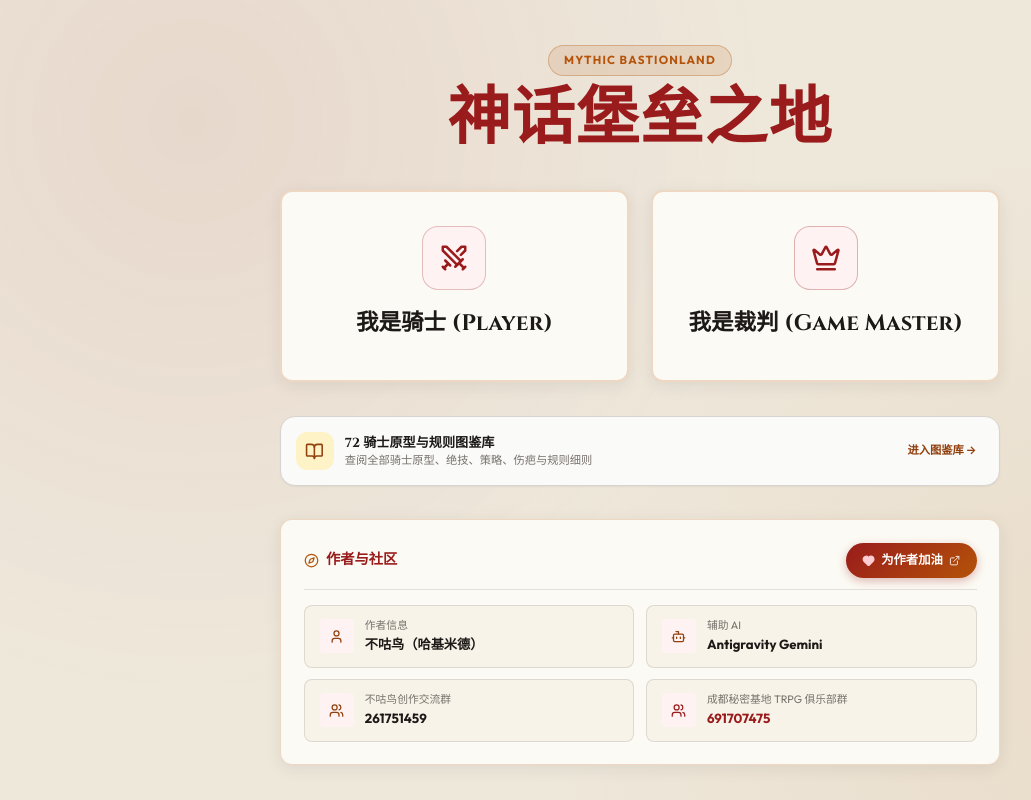
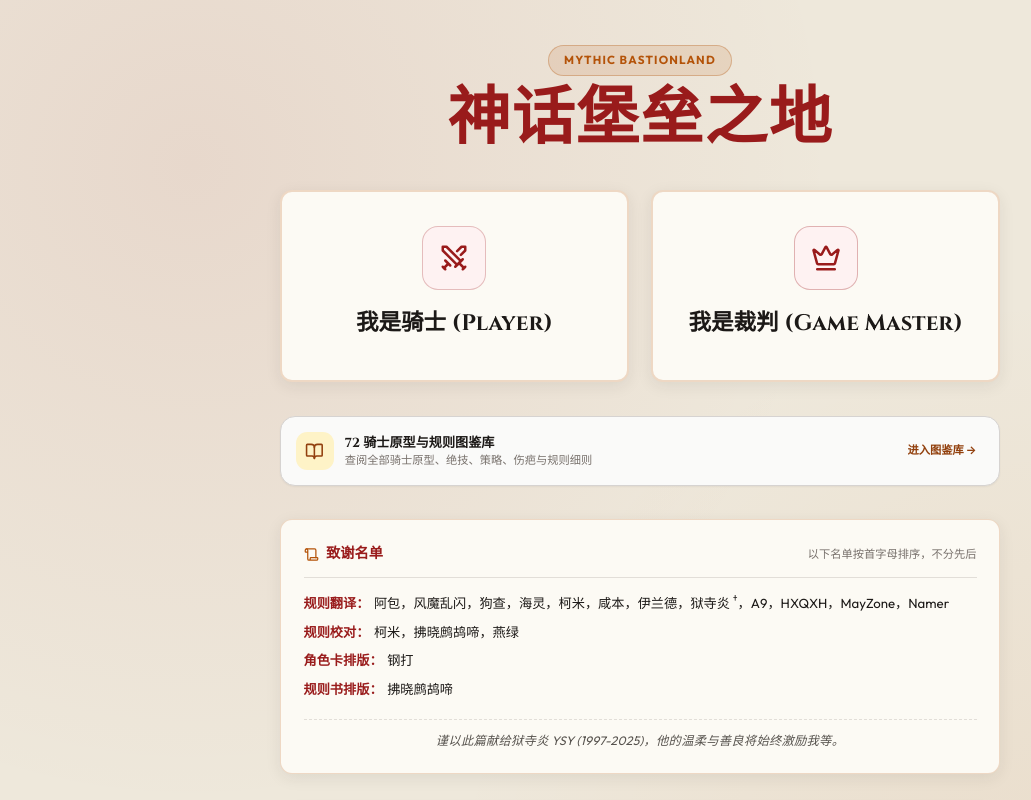
Before and after one commit to jeffdyuyi/Mythic-Bastionland-sheet, a React (Vite) app: page / in a window 1280 px wide. Shown: the top 800 px of the page, without its empty margins (0-1031 px from the left). Built offline with nearby package versions, Linux system fonts and the light colour scheme; a web font is replaced by a local one.

Commit message:
docs & feat: add acknowledgements section before author and legal disclaimer in README

```diff
--- a/src/index.css
+++ b/src/index.css
@@ -1900,3 +1900,76 @@
   color: var(--text-main);
   font-family: var(--font-sans);
 }
+
+/* Credits Info Card (致谢名单) */
+.onboarding-credits-box {
+  width: 100%;
+  max-width: 720px;
+  background: var(--bg-card);
+  border: 1px solid var(--gold-border);
+  border-radius: var(--radius-lg);
+  padding: 1.5rem;
+  box-shadow: var(--shadow-card);
+  display: flex;
+  flex-direction: column;
+  gap: 1rem;
+  text-align: left;
+  box-sizing: border-box;
+}
+
+.onboarding-credits-header {
+  display: flex;
+  align-items: center;
+  justify-content: space-between;
+  border-bottom: 1px solid var(--border-subtle);
+  padding-bottom: 0.75rem;
+  flex-wrap: wrap;
+  gap: 0.5rem;
+}
+
+.onboarding-credits-title {
+  font-family: var(--font-heading);
+  font-size: 0.95rem;
+  font-weight: 700;
+  color: var(--crimson-primary);
+  display: flex;
+  align-items: center;
+  gap: 0.5rem;
+}
+
+.onboarding-credits-content {
+  display: flex;
+  flex-direction: column;
+  gap: 0.5rem;
+  font-size: 0.88rem;
+  color: var(--text-main);
+  line-height: 1.6;
+}
+
+.credits-row {
+  display: flex;
+  flex-wrap: wrap;
+  align-items: baseline;
+  gap: 0.3rem;
+}
+
+.credits-label {
+  font-weight: 700;
+  color: var(--crimson-primary);
+  flex-shrink: 0;
+}
+
+.credits-names {
+  color: var(--text-main);
+}
+
+.onboarding-memorial-line {
+  margin-top: 0.25rem;
+  padding-top: 0.75rem;
+  border-top: 1px dashed var(--border-subtle);
+  font-size: 0.82rem;
+  color: var(--text-muted);
+  text-align: center;
+  font-style: italic;
+  letter-spacing: 0.02em;
+}
--- a/src/pages/Onboarding.tsx
+++ b/src/pages/Onboarding.tsx
@@ -1,6 +1,6 @@
 import { useNavigate } from 'react-router-dom';
 import { useAppStore } from '../store/useAppStore';
-import { Swords, Crown, BookOpen, Heart, Users, Bot, User, ExternalLink, Compass } from 'lucide-react';
+import { Swords, Crown, BookOpen, Heart, Users, Bot, User, ExternalLink, Compass, Scroll } from 'lucide-react';
 
 export default function Onboarding() {
   const navigate = useNavigate();
@@ -77,12 +77,53 @@
           </span>
         </button>
 
+        {/* 致谢名单卡片 (置于工具作者之前) */}
+        <div className="onboarding-credits-box">
+          <div className="onboarding-credits-header">
+            <div className="onboarding-credits-title">
+              <Scroll className="w-4 h-4 text-amber-700" />
+              <span>致谢名单</span>
+            </div>
+            <span className="text-xs text-stone-500 dark:text-stone-400">
+              以下名单按首字母排序，不分先后
+            </span>
+          </div>
+
+          <div className="onboarding-credits-content">
+            <div className="credits-row">
+              <span className="credits-label">规则翻译：</span>
+              <span className="credits-names">
+                阿包，风魔乱闪，狗查，海灵，柯米，咸本，伊兰德，狱寺炎 <sup>†</sup>，A9，HXQXH，MayZone，Namer
+              </span>
+            </div>
+
+            <div className="credits-row">
+              <span className="credits-label">规则校对：</span>
+              <span className="credits-names">柯米，拂晓鹧鸪啼，燕绿</span>
+            </div>
+
+            <div className="credits-row">
+              <span className="credits-label">角色卡排版：</span>
+              <span className="credits-names">钢打</span>
+            </div>
+
+            <div className="credits-row">
+              <span className="credits-label">规则书排版：</span>
+              <span className="credits-names">拂晓鹧鸪啼</span>
+            </div>
+          </div>
+
+          <div className="onboarding-memorial-line">
+            谨以此篇献给狱寺炎 YSY (1997-2025)，他的温柔与善良将始终激励我等。
+          </div>
+        </div>
+
         {/* 作者与社区信息卡片 */}
         <div className="onboarding-author-box">
           <div className="onboarding-author-header">
             <div className="onboarding-author-title">
               <Compass className="w-4 h-4 text-amber-700" />
-              <span>作者与社区</span>
+              <span>工具作者与社区</span>
             </div>
             <a
               href="https://ifdian.net/a/nogubird"
@@ -102,7 +143,7 @@
                 <User className="w-4 h-4 text-amber-800" />
               </div>
               <div>
-                <span className="onboarding-author-item-label">作者信息</span>
+                <span className="onboarding-author-item-label">工具作者</span>
                 <span className="onboarding-author-item-val">不咕鸟（哈基米德）</span>
               </div>
             </div>
```
Also changed, not shown: 1 other file (tests, documents, lock files or other folders).
